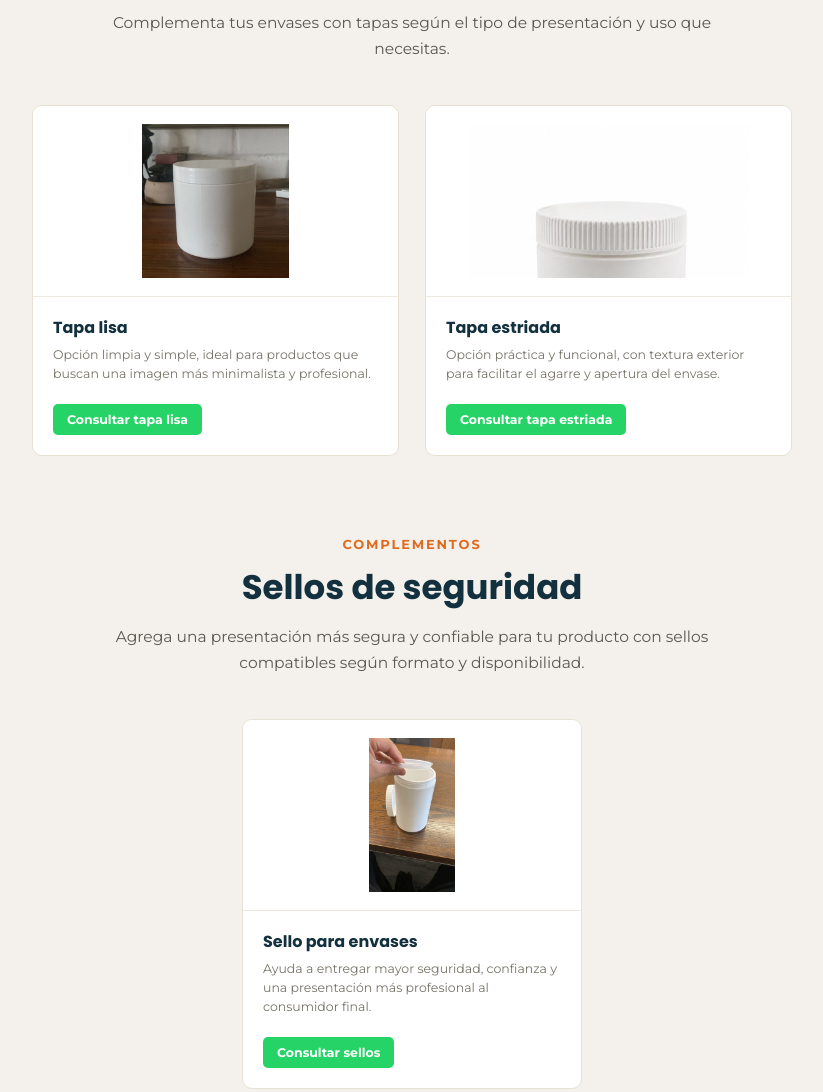
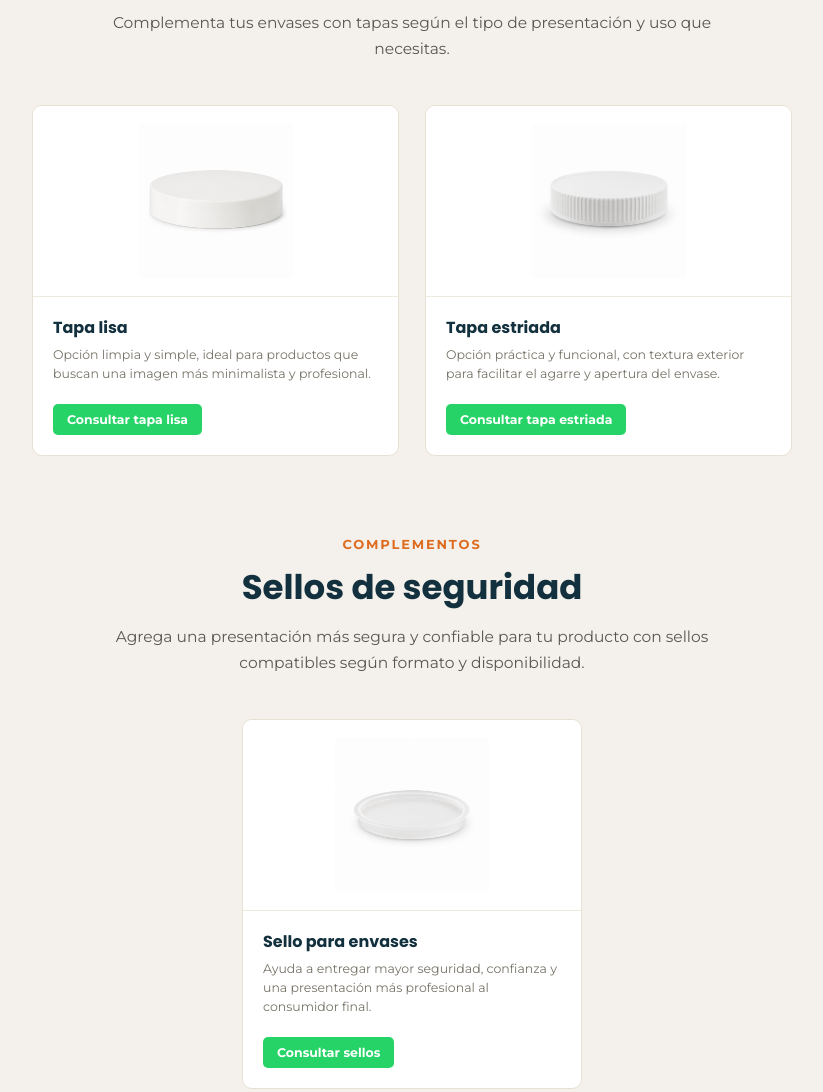
Before and after one commit to vcapurro56/caplast2, a plain HTML site: page productos/index.html in a window 1280 px wide. Shown: the part 1880-2972 px from the top of the page, without its empty margins (228-1051 px from the left). Drawn offline with Linux system fonts and the light colour scheme.

Commit message:
Remove unused image files and update image paths in product index

```diff
--- a/productos/index.html
+++ b/productos/index.html
@@ -151,7 +151,7 @@
   </div>
   <div class="prod-grid" style="grid-template-columns:repeat(2,1fr); max-width:760px; margin:0 auto;">
     <div class="prod-card">
-      <div class="prod-img"><img src="/assets/img/tapa_lisa.jpg" alt="Tapa lisa"></div>
+      <div class="prod-img"><img src="/assets/img/tapa lisa.png" alt="Tapa lisa"></div>
       <div class="prod-body">
         <h3>Tapa lisa</h3>
         <p class="prod-cap">Opción limpia y simple, ideal para productos que buscan una imagen más minimalista y profesional.</p>
@@ -161,7 +161,7 @@
       </div>
     </div>
     <div class="prod-card">
-      <div class="prod-img"><img src="/assets/img/tapa_pote250.jpg" alt="Tapa estriada"></div>
+      <div class="prod-img"><img src="/assets/img/tapa estriada.png" alt="Tapa estriada"></div>
       <div class="prod-body">
         <h3>Tapa estriada</h3>
         <p class="prod-cap">Opción práctica y funcional, con textura exterior para facilitar el agarre y apertura del envase.</p>
@@ -181,7 +181,7 @@
   </div>
   <div class="prod-grid" style="grid-template-columns:1fr; max-width:340px; margin:0 auto;">
     <div class="prod-card">
-      <div class="prod-img"><img src="/assets/img/sello_real.jpg" alt="Sello para envases"></div>
+      <div class="prod-img"><img src="/assets/img/sello.png" alt="Sello para envases"></div>
       <div class="prod-body">
         <h3>Sello para envases</h3>
         <p class="prod-cap">Ayuda a entregar mayor seguridad, confianza y una presentación más profesional al consumidor final.</p>
```
Also changed, not shown: assets/img/sello_real.jpg (deleted), assets/img/tapa_lisa.jpg (deleted), assets/img/tapa_pote250.jpg (deleted).
